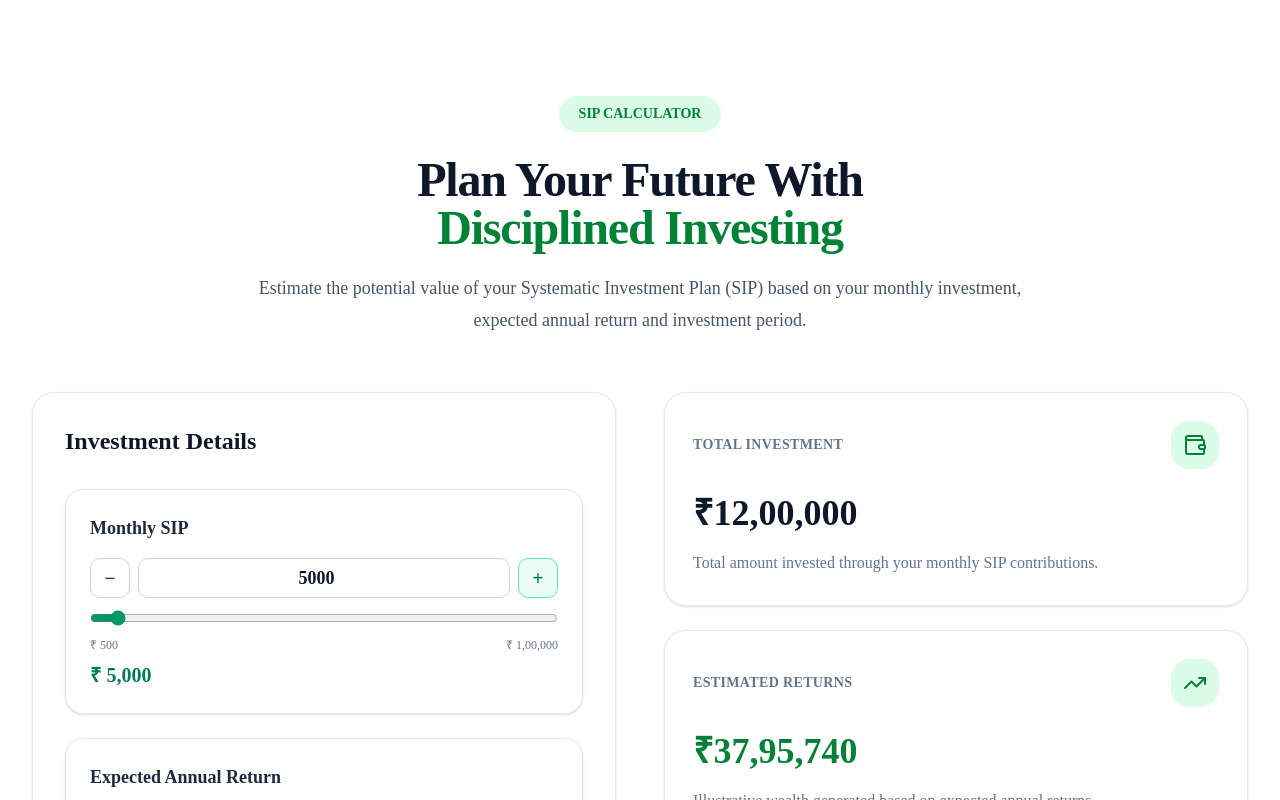
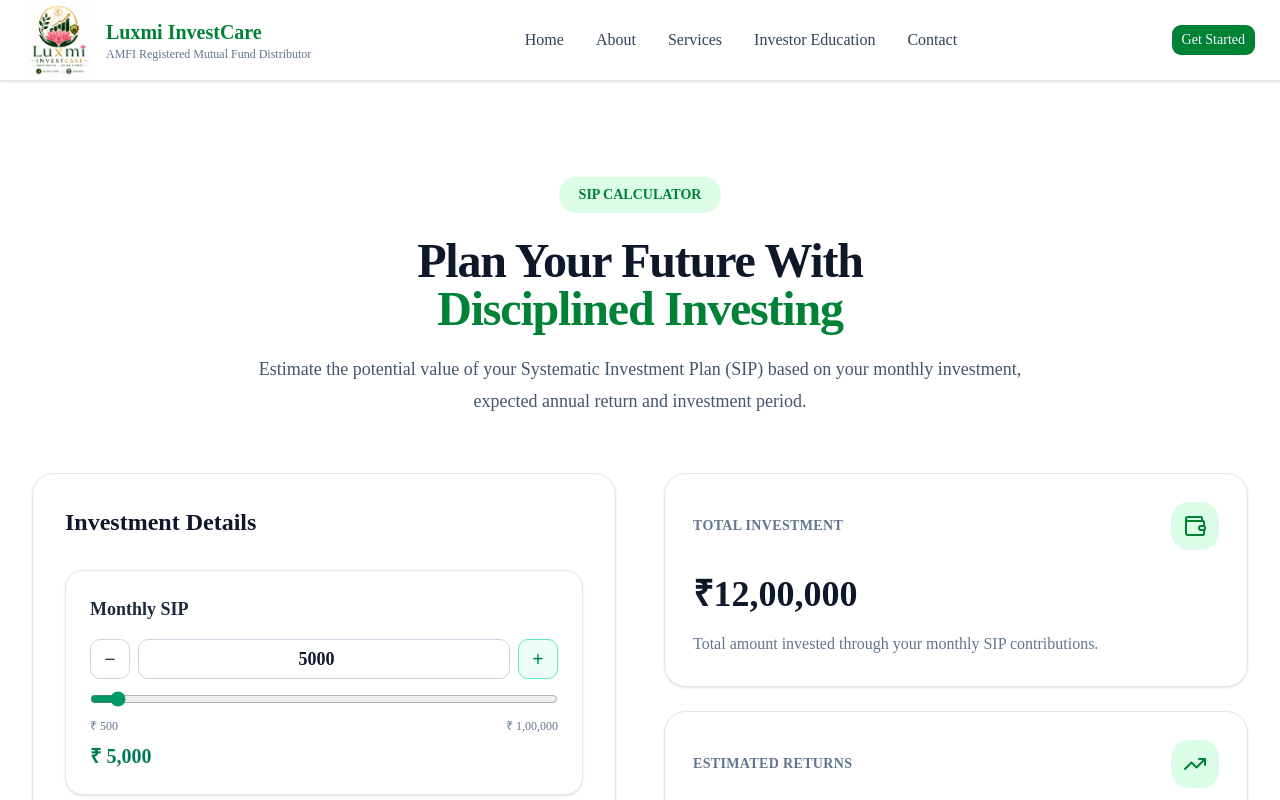
Before and after one commit to shivpawan007/LuxmiInvestCare, a Next.js app: page /calculators/sip in a window 1280 px wide. Shown: the top 800 px of the page. Built offline with nearby package versions, Linux system fonts and the light colour scheme.

Commit message:
Add global Luxmi InvestCare header and footer

```diff
--- a/app/layout.tsx
+++ b/app/layout.tsx
@@ -1,9 +1,13 @@
 import type { Metadata } from "next";
 import "./globals.css";
 import { Geist } from "next/font/google";
-import { cn } from "@/lib/utils";
+import Header from "@/components/layout/Header";
+import Footer from "@/components/layout/Footer";
 
-const geist = Geist({ subsets: ['latin'], variable: '--font-sans' });
+const geist = Geist({
+  subsets: ["latin"],
+  variable: "--font-sans",
+});
 
 export const metadata: Metadata = {
   title: "Luxmi InvestCare | AMFI Registered Mutual Fund Distributor",
@@ -18,8 +22,14 @@
 }) {
   return (
     <html lang="en">
-      <body>
-        {children}
+      <body className={geist.variable}>
+        <Header />
+
+        <main className="min-h-screen">
+          {children}
+        </main>
+
+        <Footer />
       </body>
     </html>
   );
--- a/app/page.tsx
+++ b/app/page.tsx
@@ -1,5 +1,3 @@
-import Header from "@/components/layout/Header";
-import Footer from "@/components/layout/Footer";
 import Testimonials from "@/components/home/Testimonials";
 import Hero from "@/components/home/Hero";
 import About from "@/components/home/About";
@@ -18,7 +16,6 @@
 
   return (
     <>
-      <Header />
 
       <main>
         <Hero />
@@ -32,7 +29,6 @@
         <Contact />
       </main>
 
-      <Footer />
       <FloatingWhatsApp />
       <ScrollToTop />
 
```
